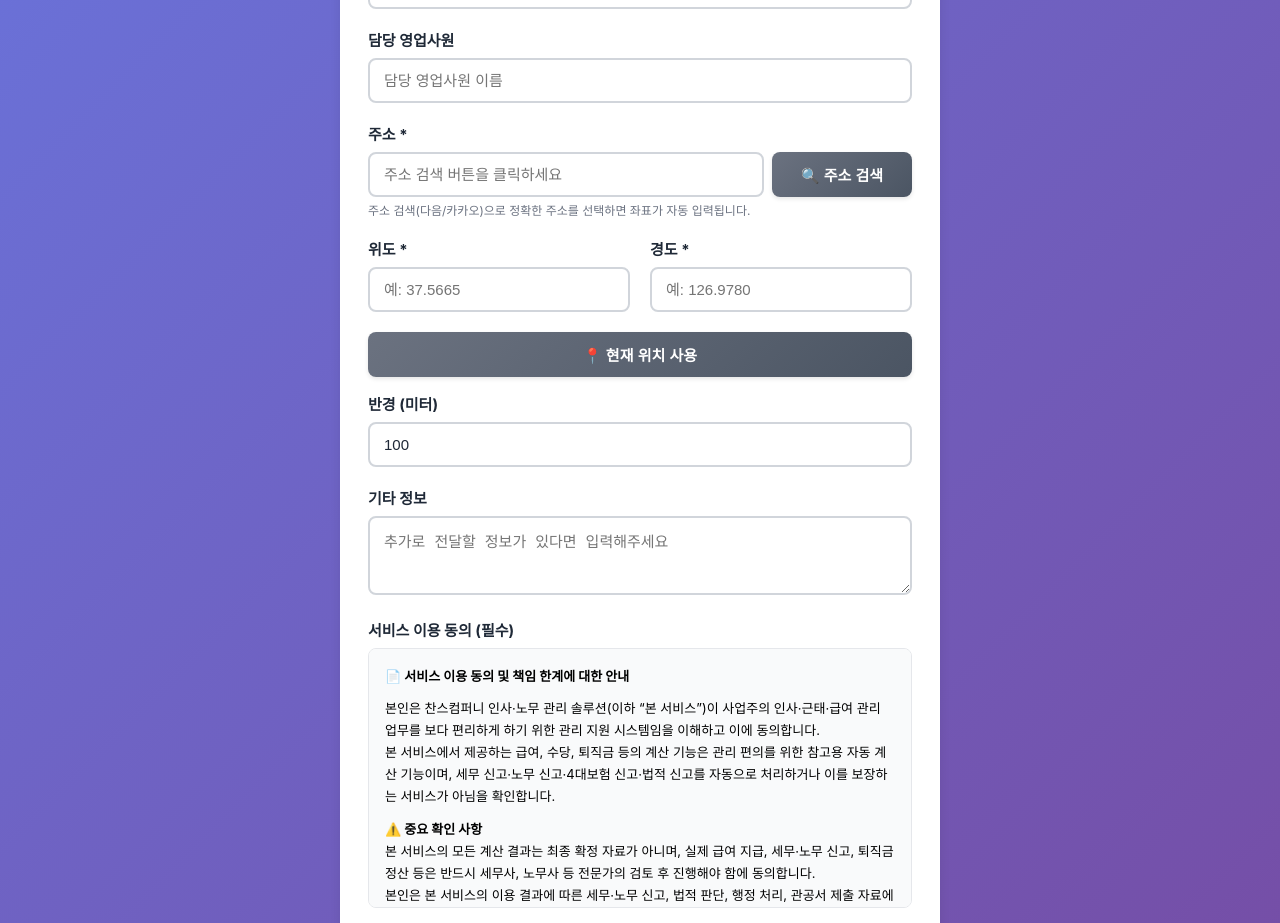
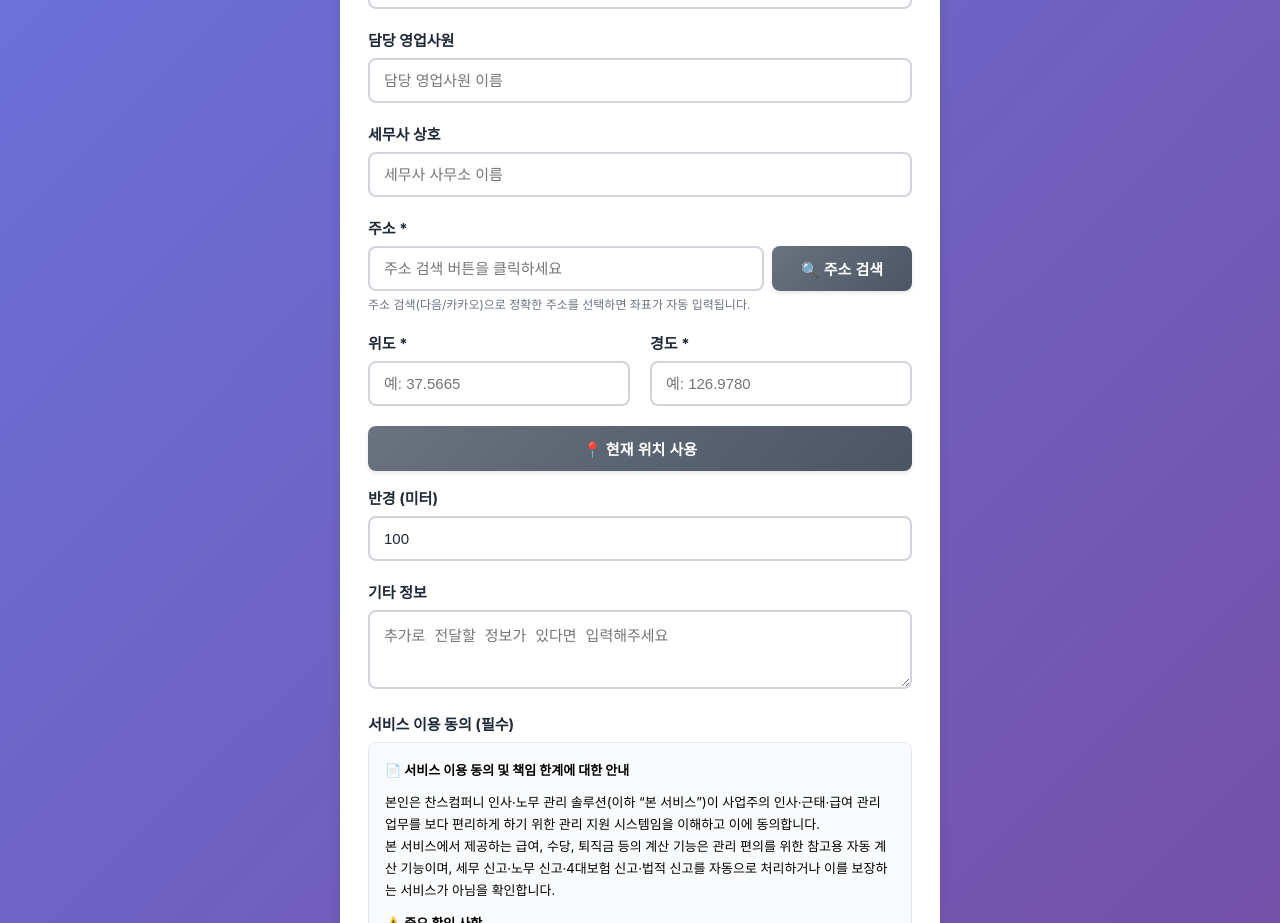
Before and after one commit to k50004950-ctrl/chance-HR, a React (Vite) app in the folder frontend/: page /#/signup in a window 1280 px wide. Shown: the part 897-1820 px from the top of the page. Built offline with nearby package versions, Linux system fonts and the light colour scheme; no server answers.

Commit message:
Add tax office name field to owner signup

```diff
--- a/frontend/src/pages/AdminDashboard.jsx
+++ b/frontend/src/pages/AdminDashboard.jsx
@@ -372,6 +372,7 @@ const AdminDashboard = () => {
                       <th>전화번호</th>
                       <th>이메일</th>
                       <th>담당 영업사원</th>
+                      <th>세무사 상호</th>
                       <th>서비스 동의</th>
                       <th>관리 사업장</th>
                       <th>직원 수</th>
@@ -404,6 +405,7 @@ const AdminDashboard = () => {
                         <td>{owner.phone || '-'}</td>
                         <td>{owner.email || '-'}</td>
                         <td>{owner.sales_rep || '-'}</td>
+                        <td>{owner.tax_office_name || '-'}</td>
                         <td style={{ textAlign: 'center' }}>
                           <span style={{
                             padding: '4px 8px',
@@ -659,6 +661,10 @@ const AdminDashboard = () => {
               <div>{selectedOwner.sales_rep || '-'}</div>
             </div>
             <div className="form-group">
+              <label className="form-label">세무사 상호</label>
+              <div>{selectedOwner.tax_office_name || '-'}</div>
+            </div>
+            <div className="form-group">
               <label className="form-label">전화번호</label>
               <div>{selectedOwner.phone || '-'}</div>
             </div>
--- a/frontend/src/pages/Signup.jsx
+++ b/frontend/src/pages/Signup.jsx
@@ -20,7 +20,8 @@ const Signup = () => {
     email: '',
     address: '',
     additional_info: '',
-      sales_rep: '',
+    sales_rep: '',
+    tax_office_name: '',
     latitude: '',
     longitude: '',
     radius: 100,
@@ -347,6 +348,18 @@ const Signup = () => {
           </div>
 
           <div className="form-group">
+            <label className="form-label">세무사 상호</label>
+            <input
+              type="text"
+              name="tax_office_name"
+              className="form-input"
+              value={formData.tax_office_name}
+              onChange={handleChange}
+              placeholder="세무사 사무소 이름"
+            />
+          </div>
+
+          <div className="form-group">
             <label className="form-label">주소 *</label>
             <div style={{ display: 'flex', gap: '8px', flexWrap: 'wrap' }}>
               <input
```
Also changed, not shown: 2 other files (tests, documents, lock files or other folders).
